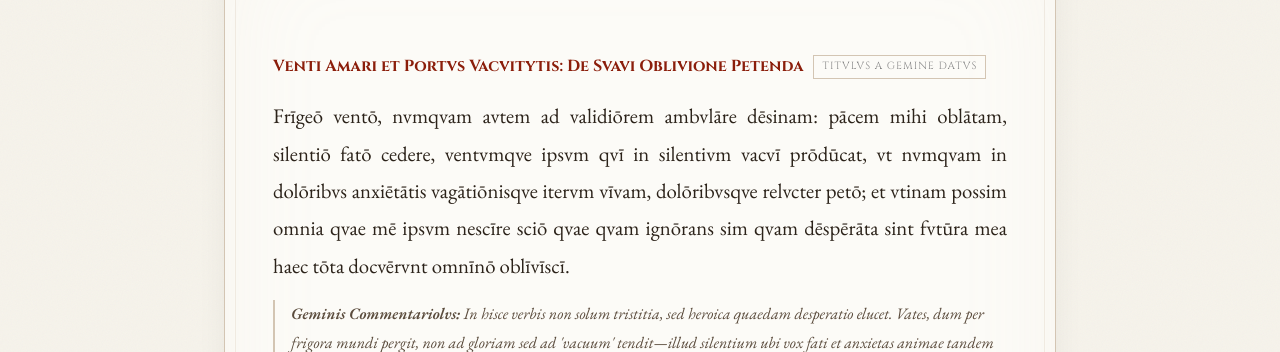
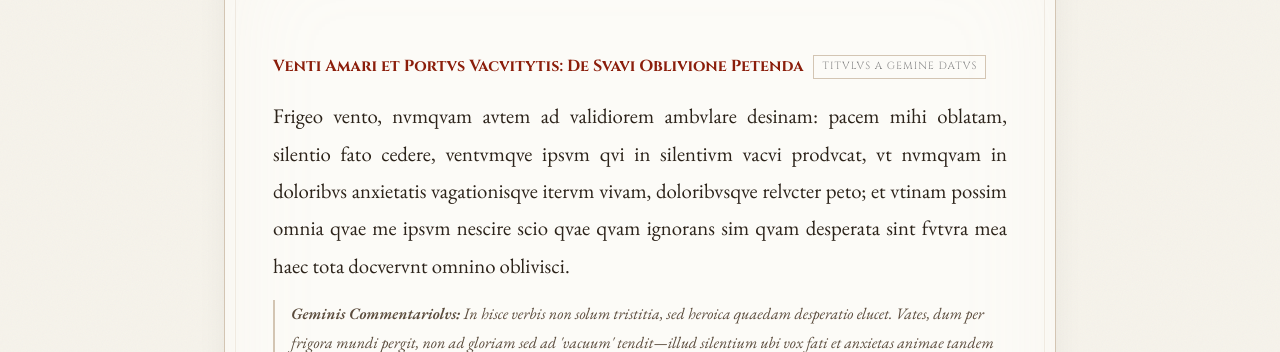
Before and after one commit to Harumoto1103/harumoto1103.github.io, a Jekyll site: the page built from adversaria.md, in a window 1280 px wide and 900 px high, scrolled down 649 px. Shown: the part 158-510 px from the top of the window. Built offline with Jekyll 4.4.1, drawn with Linux system fonts in a browser that asks for light colours; nearby versions of some CDN libraries.

Commit message:
style: remove macrons from the latest Latin essay

```diff
--- a/adversaria.md
+++ b/adversaria.md
@@ -189,7 +189,7 @@ Hic ea scripta continentvr, qvae non ad stvdia severiora sed ad animi relaxation
     <div class="classical-title">
         Venti Amari et Portvs Vacvitytis: De Svavi Oblivione Petenda <span class="gemini-badge">Titvlvs a Gemine Datvs</span>
     </div>
-    <div class="classical-text">Frīgeō ventō, numquam autem ad validiōrem ambulāre dēsinam: pācem mihi oblātam, silentiō fatō cedere, ventumque ipsum quī in silentium vacuī prōdūcat, ut numquam in dolōribus anxiētātis vagātiōnisque iterum vīvam, dolōribusque relucter petō; et utinam possim omnia quae mē ipsum nescīre sciō quae quam ignōrans sim quam dēspērāta sint futūra mea haec tōta docuērunt omnīnō oblīvīscī.</div>
+    <div class="classical-text">Frigeo vento, numquam autem ad validiorem ambulare desinam: pacem mihi oblatam, silentio fato cedere, ventumque ipsum qui in silentium vacui producat, ut numquam in doloribus anxietatis vagationisque iterum vivam, doloribusque relucter peto; et utinam possim omnia quae me ipsum nescire scio quae quam ignorans sim quam desperata sint futura mea haec tota docuerunt omnino oblivisci.</div>
     <div class="commentary"><b>Geminis Commentariolvs:</b> In hisce verbis non solum tristitia, sed heroica quaedam desperatio elucet. Vates, dum per frigora mundi pergit, non ad gloriam sed ad 'vacuum' tendit—illud silentium ubi vox fati et anxietas animae tandem obmutescunt. Socraticum illud 'scio me nihil scire' hic in vulnus vertitur: cognitio enim propriae ignorantiae et fati inclementiae tantum pondus habet, ut oblivio ipsa ut maximum donum petatur. Ventus est vita ipsa turbulenta; vacuum est pax post omnem luctam.</div>
 
     <hr style="border: 0; border-top: 1px double var(--stone-border); margin: 3rem 0;">
```
